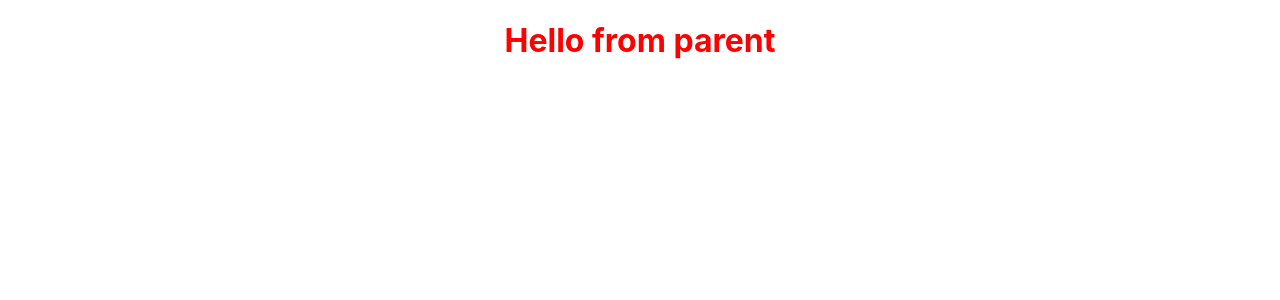
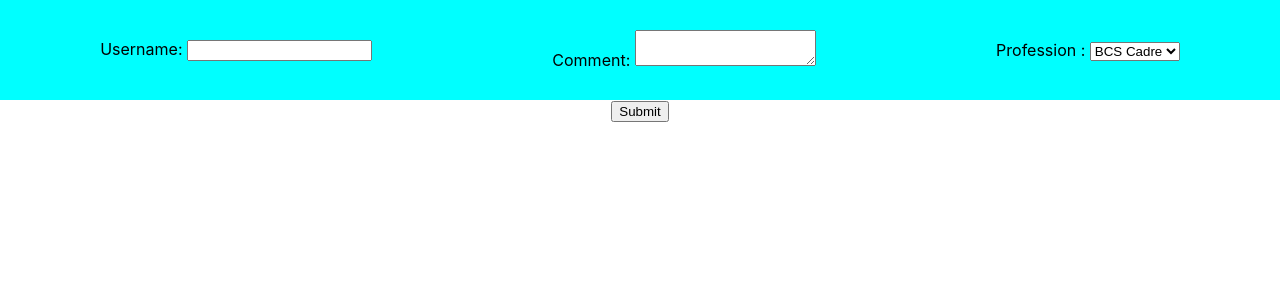
Before and after one commit to shaafiiull/step_by_step_react, a React (Create React App) app: page / in a window 1280 px wide. Shown: the top 300 px of the page. Built offline with nearby package versions, Linux system fonts and the light colour scheme.

Commit message:
how to create controlled component and display form inputs onsubmit

```diff
--- a/src/App.js
+++ b/src/App.js
@@ -1,5 +1,6 @@
 import "./App.css";
 import ConditionalRendering from "./conditional rendering/ConditionalRendering";
+import UserForm from "./Form Handling/UserForm";
 import ListRendering from "./ListRendering/ListRendering";
 import ParentComponent from "./methodasProps/ParentComponent";
 import BindingEvent from "./module01/BindingEvent";
@@ -13,7 +14,8 @@ import Style from "./Styling/Style";
 function App() {
   return (
     <div className="App">
-      <Style greeting="Hello from parent" shouldGreet={false}></Style>
+      <UserForm></UserForm>
+      {/* <Style greeting="Hello from parent" shouldGreet={false}></Style> */}
       {/* <ListRendering></ListRendering> */}
       {/* <ConditionalRendering></ConditionalRendering> */}
       {/* <ParentComponent></ParentComponent> */}
--- /dev/null
+++ b/src/Form Handling/UserForm.js
@@ -0,0 +1,88 @@
+import React, { Component } from "react";
+import styles from "./UserFormStyle.module.css";
+
+class UserForm extends Component {
+  constructor(props) {
+    super(props);
+    this.state = {
+      username: "",
+      comment: "",
+      profession: "BCS Cadre",
+      userInfo: [],
+    };
+  }
+  handleUsername = (event) => {
+    this.setState({
+      username: event.target.value,
+    });
+  };
+  handleComment = (event) => {
+    this.setState({
+      comment: event.target.value,
+    });
+  };
+  handleProfession = (event) => {
+    this.setState({
+      profession: event.target.value,
+    });
+  };
+  handleSubmit = (event) => {
+    event.preventDefault();
+    const arr = [
+      this.state.username,
+      this.state.comment,
+      this.state.profession,
+    ];
+    this.setState({
+      userInfo: [...arr],
+      username: "",
+      comment: "",
+      profession: "BCS Cadre",
+    });
+  };
+  render() {
+    const { username, comment, userInfo } = this.state;
+    const userList = userInfo.map((user) => <li>{user}</li>);
+    return (
+      <div>
+        <form onSubmit={this.handleSubmit}>
+          <div className={styles.infoCollection}>
+            <div>
+              <label htmlFor="username">Username: </label>
+              <input
+                type="text"
+                value={username}
+                onChange={this.handleUsername}
+                required
+              />
+            </div>
+            <div>
+              <label htmlFor="comment">Comment: </label>
+              <textarea
+                type="text"
+                value={comment}
+                onChange={this.handleComment}
+                required
+              />
+            </div>
+            <div>
+              <label htmlFor="profession">Profession : </label>
+              <select
+                value={this.state.profession}
+                onChange={this.handleProfession}
+              >
+                <option value="BCS Cadre">BCS Cadre</option>
+                <option value="Police">Police</option>
+                <option value="Doctor">Doctor</option>
+              </select>
+            </div>
+          </div>
+          <button type="submit">Submit</button>
+        </form>
+        {userInfo.length > 0 && userList}
+      </div>
+    );
+  }
+}
+
+export default UserForm;
--- /dev/null
+++ b/src/Form Handling/UserFormStyle.module.css
@@ -0,0 +1,7 @@
+.infoCollection {
+    display: flex;
+    justify-content: space-around;
+    background-color: aqua;
+    align-items: center;
+    padding: 30px 10px;
+}
```
